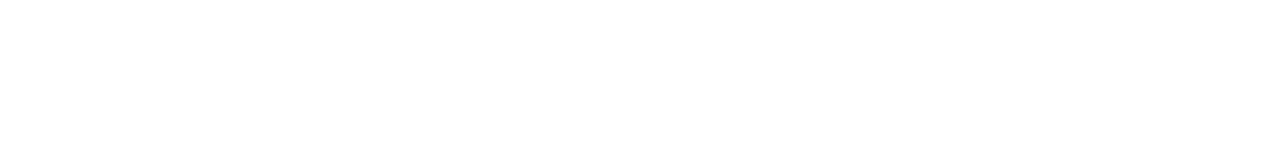
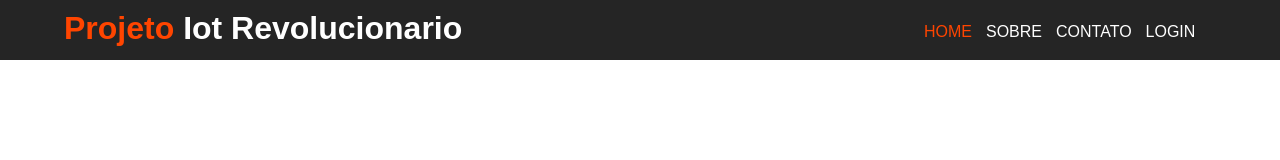
Before and after one commit to carolinebeirao/site-institucional, a plain HTML site: page index.html in a window 1280 px wide. Drawn offline with Linux system fonts and the light colour scheme.

Commit message:
Header estilizado

```diff
--- a/index.html
+++ b/index.html
@@ -1,5 +1,6 @@
 <!DOCTYPE html>
 <html lang="pt-br">
+
 <head>
     <meta charset="UTF-8">
     <meta http-equiv="X-UA-Compatible" content="IE=edge">
@@ -7,7 +8,22 @@
     <link rel="stylesheet" href="style.css">
     <title>Inicio</title>
 </head>
+
 <body>
+    <div class="header">
+        <div id="caixa">
+            <h1 id="nomeSite"><span id="destaque_laranja">Projeto</span> Iot Revolucionario</h1>
+            <nav>
+                <ul>
+                    <li id="destaque_laranja">HOME</li>
+                    <li>SOBRE</li>
+                    <li>CONTATO</li>
+                    <li>LOGIN</li>
+                </ul>
+            </nav>
+        </div>
 
+    </div>
 </body>
+
 </html>
--- a/style.css
+++ b/style.css
@@ -0,0 +1,45 @@
+body {
+    margin: 0;
+    padding: 0;
+    border: 0;
+}
+
+.header {
+    background-color: rgba(0, 0, 0, 0.856);
+    color: white;
+    height: 60px;
+}
+
+#caixa {
+    margin: 0 auto;
+    padding-top:5px ;
+    width: 90%;
+    height: 50px;
+}
+
+#nomeSite {
+    float: left;
+    margin: 0px;
+}
+
+#destaque_laranja {
+    color: orangered;
+}
+
+h1 {
+    margin-top: 0;
+    padding-top: 5px;
+    font-family: Arial;
+}
+
+ul {
+    padding-left: 850px;
+    padding-top: 18px;
+    margin-top: 0px;
+}
+
+li {
+    display: inline;
+    margin-left: 10px;
+    font-family: Arial;
+}
```
